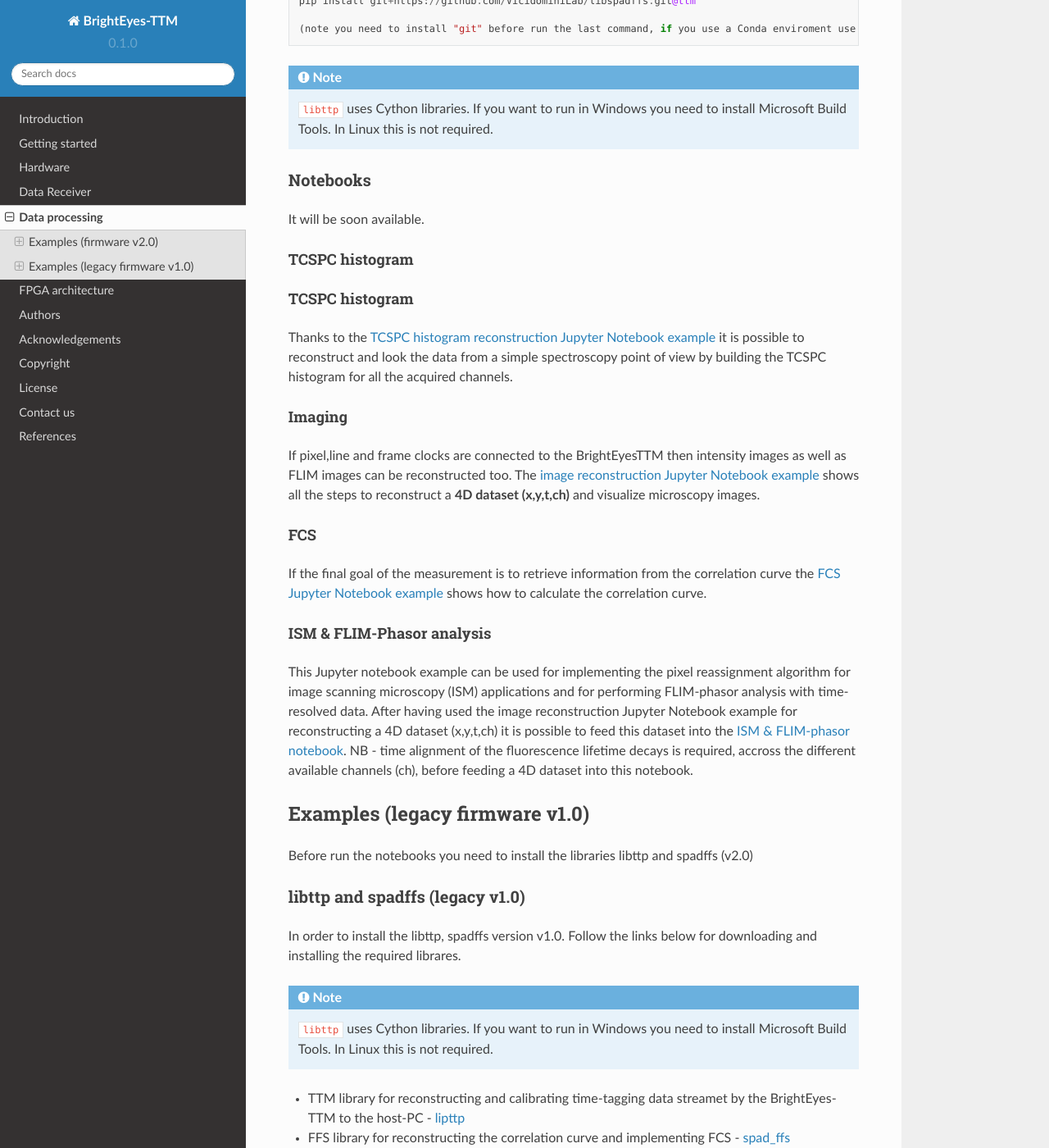
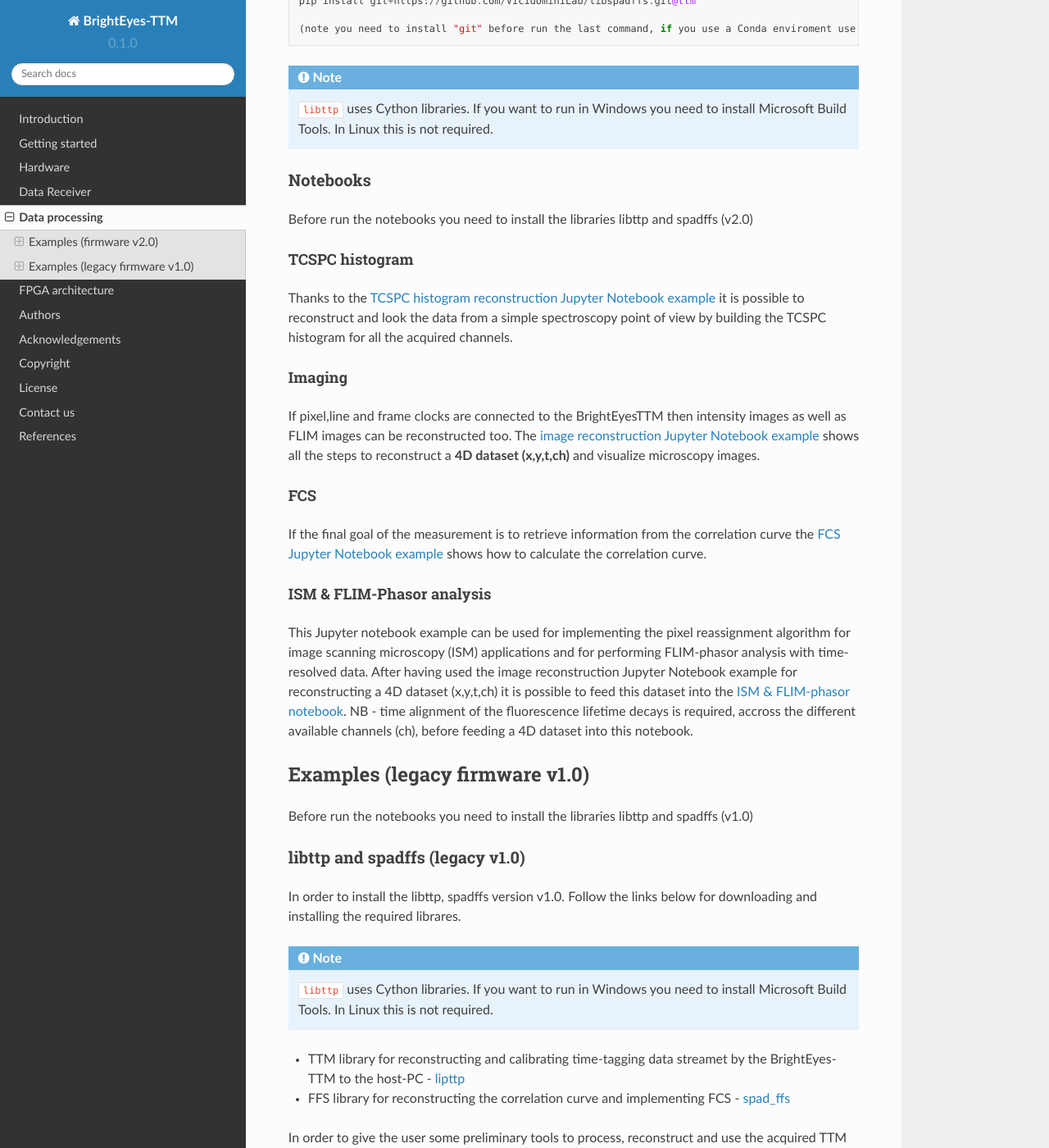
Before and after one commit to mattia-donato/BrightEyes-TTM-docs, a Sphinx documentation site: the page built from docs/source/dataprocessing.md, in a window 1280 px wide and 1400 px high, scrolled down 966 px. Shown: the whole window at 82% size. Built offline with Sphinx 7.4.7 and the Read the Docs theme 2.0.0, drawn with Linux system fonts in a browser that asks for light colours; pages that are not in the unit, such as notebooks, are missing from menus.

Commit message:
Update dataprocessing.md

````diff
--- a/docs/source/dataprocessing.md
+++ b/docs/source/dataprocessing.md
@@ -38,10 +38,7 @@ pip install git+https://github.com/VicidominiLab/libspadffs.git@ttm
 ```
 
 ### Notebooks
-It will be soon available.
-
-#### TCSPC histogram
-
+Before run the notebooks you need to install the libraries libttp and spadffs (v2.0)
 
 #### TCSPC histogram
 
@@ -62,7 +59,7 @@ This Jupyter notebook example can be used for implementing the pixel reassignmen
 
 ## Examples  (legacy firmware v1.0)
 
-Before run the notebooks you need to install the libraries libttp and spadffs (v2.0)
+Before run the notebooks you need to install the libraries libttp and spadffs (v1.0)
 
 ### libttp and spadffs (legacy v1.0)
 In order to install the libttp, spadffs version v1.0. Follow the links below for downloading and installing the required librares.
````
